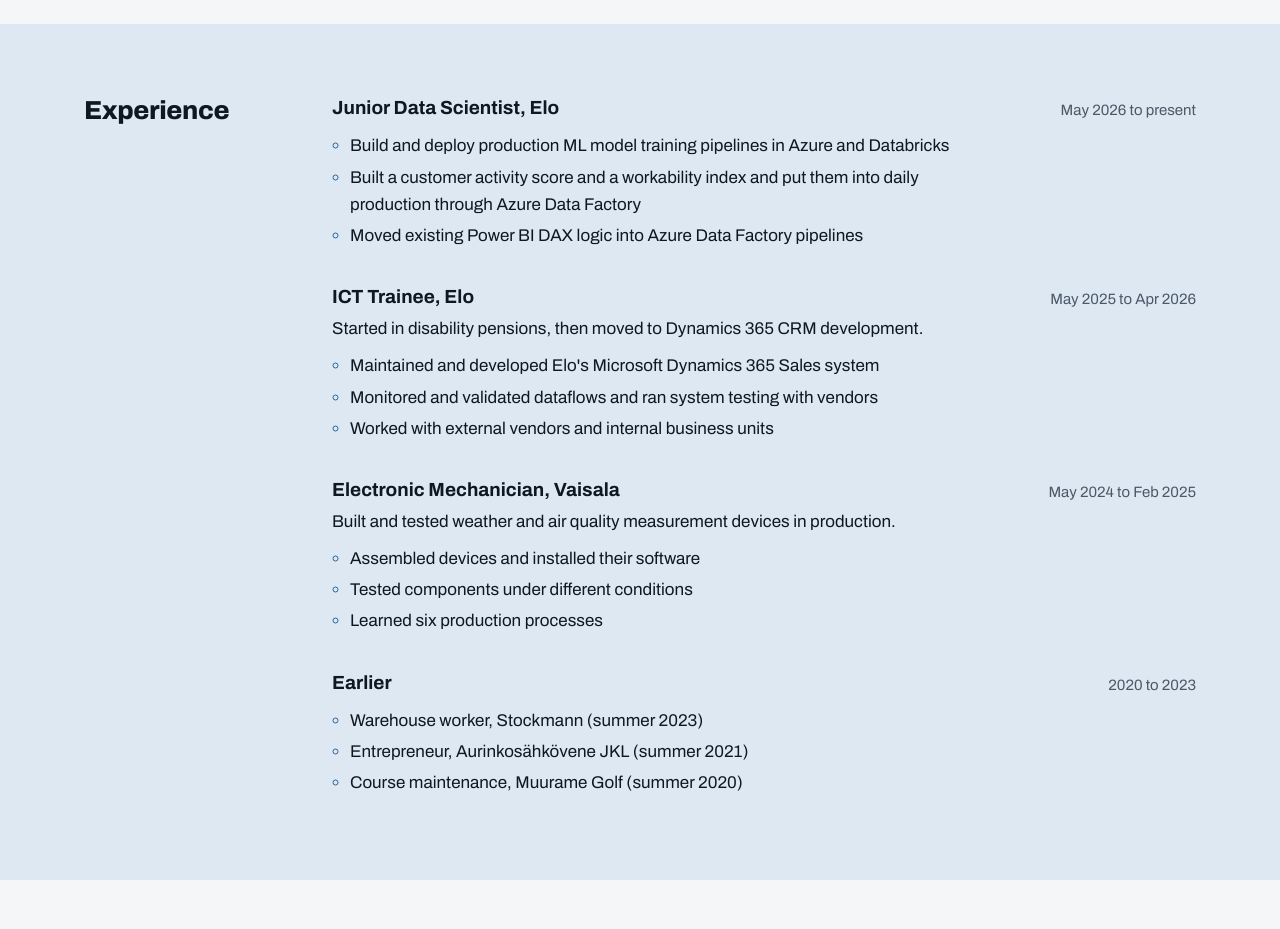
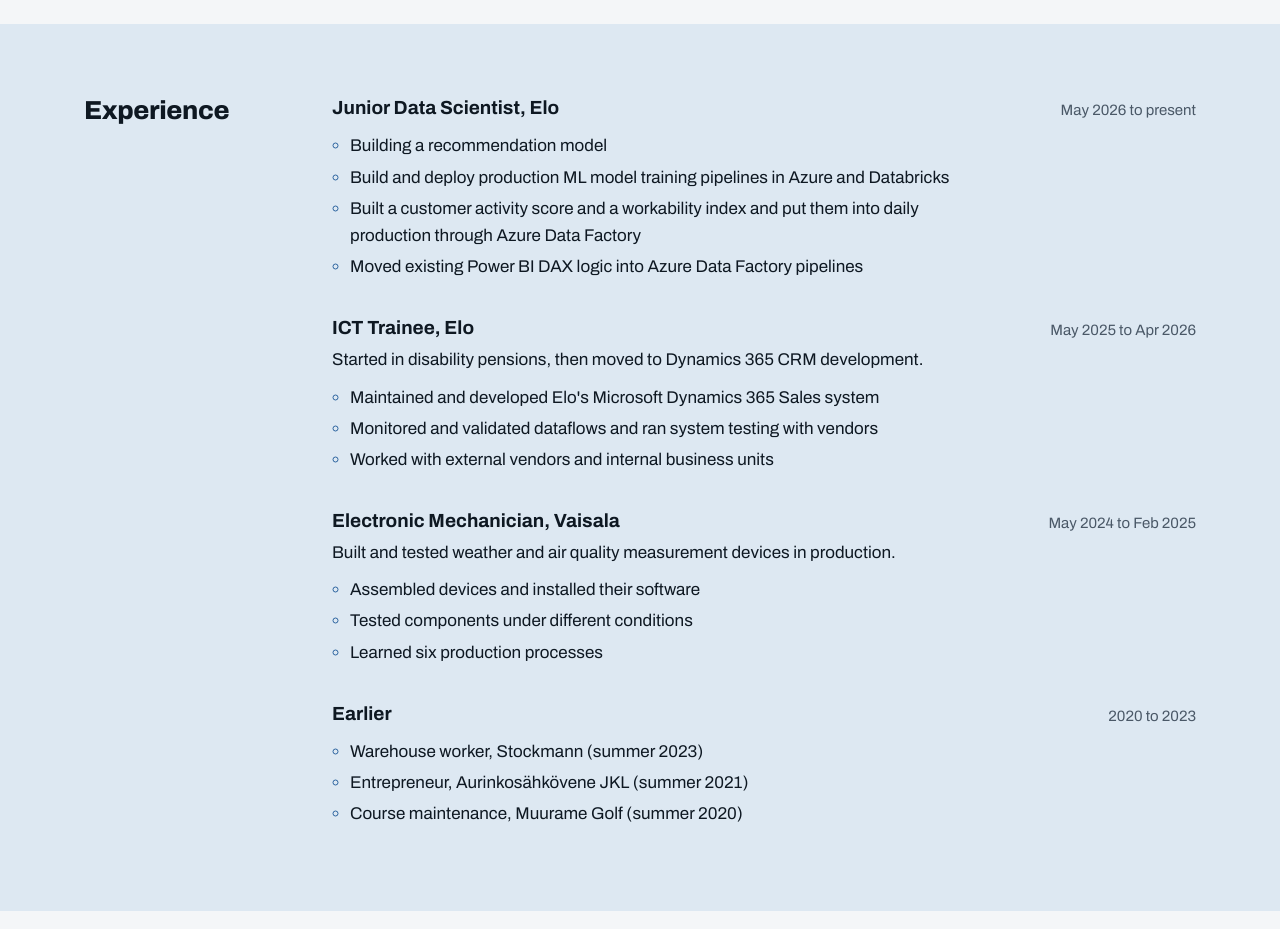
Before and after one commit to markusmuilu/Portfolio, a React (Create React App) app: page / in a window 1280 px wide. Shown: the part 2340-3269 px from the top of the page. Built offline with nearby package versions, Linux system fonts and the light colour scheme.

Commit message:
Elo: mention the recommendation model

```diff
--- a/src/pages/Home.js
+++ b/src/pages/Home.js
@@ -10,6 +10,7 @@
     title: "Junior Data Scientist, Elo",
     when: "May 2026 to present",
     items: [
+      "Building a recommendation model",
       "Build and deploy production ML model training pipelines in Azure and Databricks",
       "Built a customer activity score and a workability index and put them into daily production through Azure Data Factory",
       "Moved existing Power BI DAX logic into Azure Data Factory pipelines",
```
